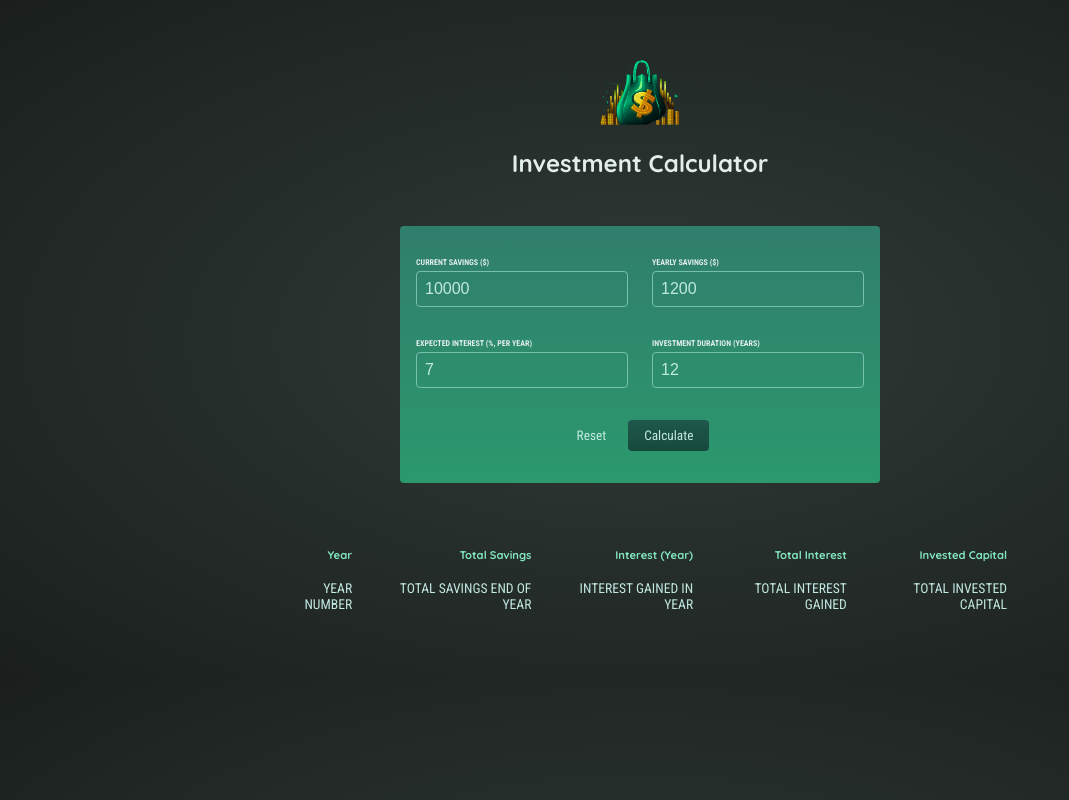
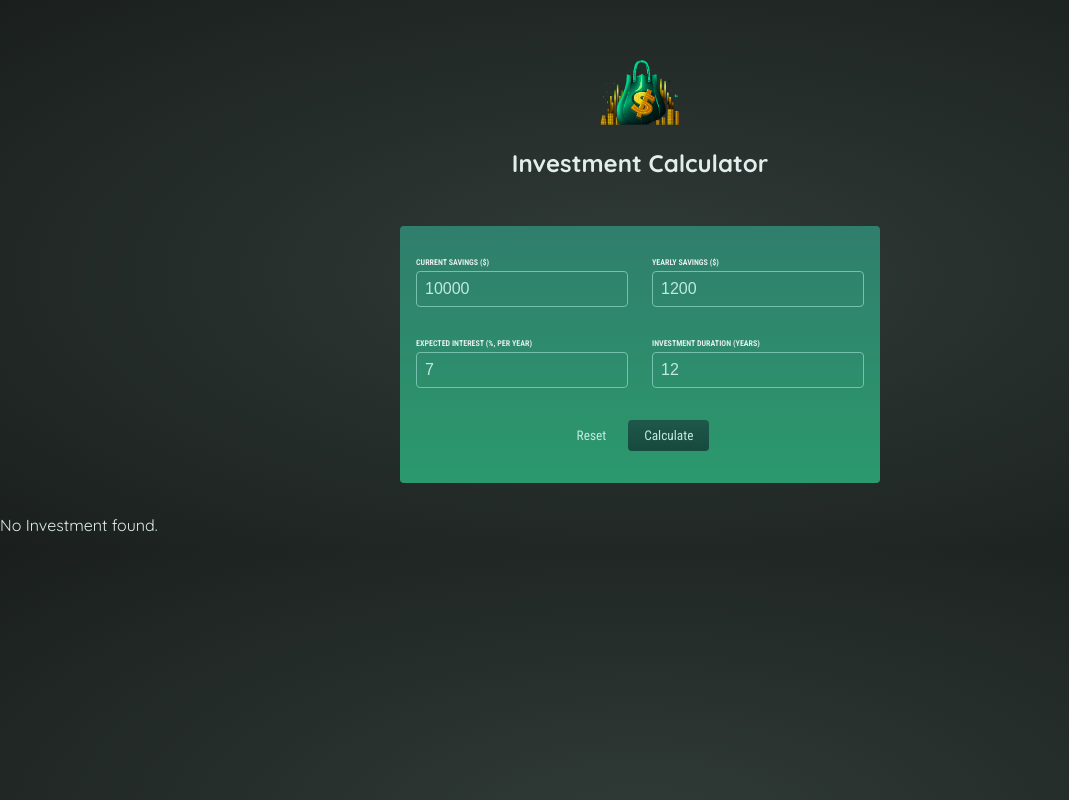
Before and after one commit to Musharraf188/investment, a React (Create React App) app: page / in a window 1280 px wide. Shown: the whole page, without its empty margins (0-1069 px from the left). Built offline with nearby package versions, Linux system fonts and the light colour scheme.

Commit message:
working with table

```diff
--- a/src/App.js
+++ b/src/App.js
@@ -1,12 +1,16 @@
 import Header from './components/Header';
 import UserTable from './components/UserTable';
 import NewForm from './components/NewForm';
+import { useState } from 'react';
 
 function App() {
-  const calculateHandler = (userInput) => {
+  const [userInput, setInput]= useState(null);
+  const calculateHandler = (Input) => {
     // Should be triggered when form is submitted
     // You might not directly want to bind it to the submit event on the form though...
-
+setInput(Input)
+  }
+  if(userInput){
     const yearlyData = []; // per-year results
 
     let currentSavings = +userInput['current-savings']; // feel free to change the shape of this input object!
@@ -26,18 +30,21 @@ function App() {
         yearlyContribution: yearlyContribution,
       });
     }
+  }
 
-    // do something with yearlyData ...
-  };
+
+  // do something with yearlyData ...
 
   return (
     <div>
 
      <Header />
-     <NewForm />
-     <UserTable />
+     <NewForm  onCalculate={calculateHandler}/>
+     {!userInput && <p>No Investment found.</p>}
+    {userInput &&  <UserTable />}
       {/* Todo: Show below table conditionally (only once result data is available) */}
       {/* Show fallback text if no data is available */}
       </div>)
-}
+};
+
 export default App;
--- a/src/components/NewForm.js
+++ b/src/components/NewForm.js
@@ -3,11 +3,12 @@ const intialInput ={'current-savings':10000,
 'yearly-contribution':1200,
 'expected-return':7,
 'duration':12}
-const NewForm =()=>{
+const NewForm =(props)=>{
    const [userInput, setInput] =  useState(intialInput);
     const submitHandler =(event)=>{
 event.preventDefault();
 console.log('SUBMIT');
+props.onCalculate(userInput)
     }
 const resetHandler =()=>{
   setInput(intialInput);
```
